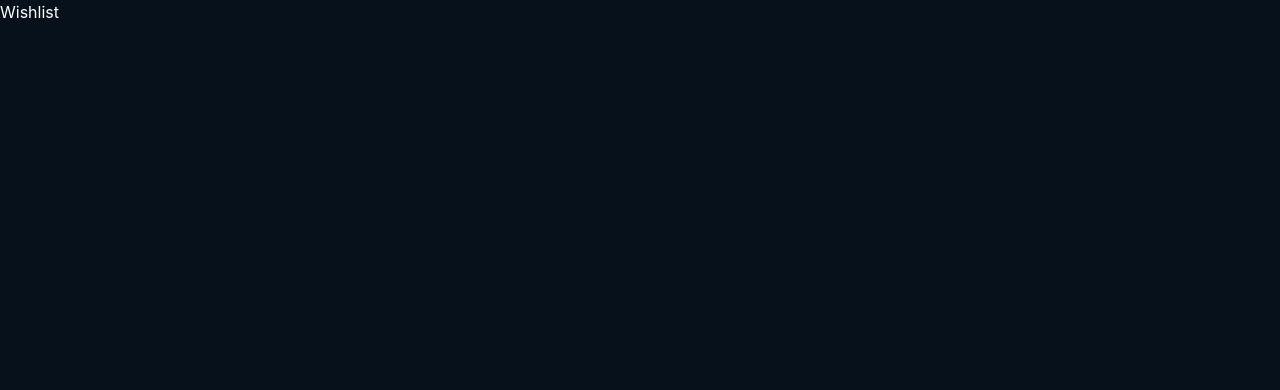
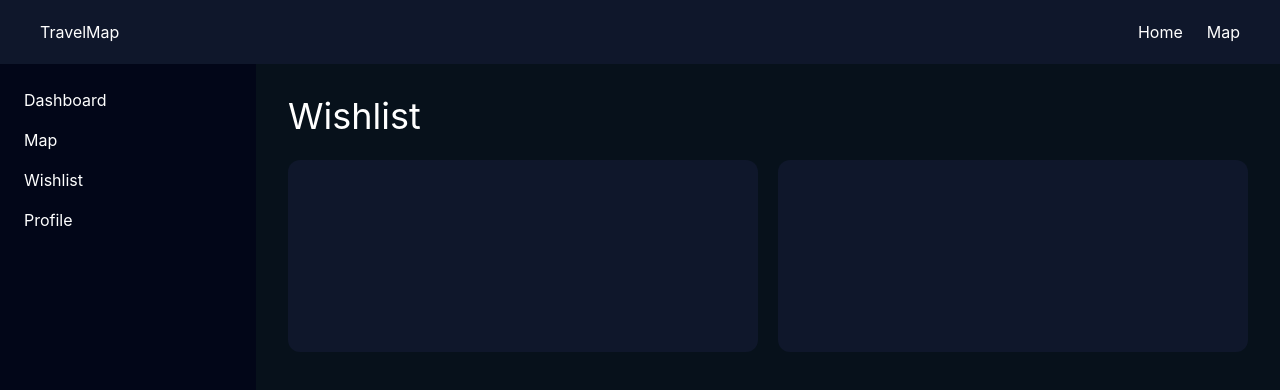
Before and after one commit to Dima387/travel_check-list, a React (Vite) app: page /wishlist in a window 1280 px wide. Shown: the top 390 px of the page. Built offline with nearby package versions, Linux system fonts and the light colour scheme.

Commit message:
Added new pages

```diff
--- a/src/pages/Checklist.jsx
+++ b/src/pages/Checklist.jsx
@@ -0,0 +1,37 @@
+import MainLayout from "../layouts/MainLayout"
+
+export default function Checklist(){
+
+return(
+
+<MainLayout>
+
+<h1>
+Checklists
+</h1>
+
+<div
+className="
+space-y-4
+"
+>
+
+<div
+className="
+bg-slate-800
+p-6
+rounded-xl
+"
+>
+
+Japan Trip
+
+</div>
+
+</div>
+
+</MainLayout>
+
+)
+
+}
--- a/src/pages/Dashboard.jsx
+++ b/src/pages/Dashboard.jsx
@@ -1,5 +1,19 @@
+import MainLayout from "../layouts/MainLayout"
+import PageTitle from "../components/PageTitle"
+
 export default function Dashboard(){
- return(
-  <h1>Dashboard</h1>
- )
+
+return(
+
+    <MainLayout>
+        <PageTitle title="Dashboard"/>
+            <div className="grid grid-cols-3 gap-6">
+                <div className="bg-slate-800 rounded-xl h-40"/>
+                <div className="bg-slate-800 rounded-xl h-40"/>
+                <div className="bg-slate-800 rounded-xl h-40"/>
+            </div>
+    </MainLayout>
+
+)
+
 }
--- a/src/pages/Map.jsx
+++ b/src/pages/Map.jsx
@@ -1,5 +1,14 @@
+import MainLayout from "../layouts/MainLayout"
+
 export default function Map(){
- return(
-  <h1>Map</h1>
- )
+
+return(
+
+    <MainLayout>
+        <h1 className="text-4xl mb-8">Travel Map</h1>
+        <div className="bg-slate-900 rounded-2xl h-[600px]"/>
+    </MainLayout>
+
+)
+
 }
--- a/src/pages/Profile.jsx
+++ b/src/pages/Profile.jsx
@@ -1,5 +1,42 @@
+import MainLayout from "../layouts/MainLayout"
+
 export default function Profile(){
- return(
-  <h1>Profile</h1>
- )
+
+return(
+
+<MainLayout>
+
+<div
+className="
+flex
+gap-8
+"
+>
+
+<div
+className="
+w-40
+h-40
+bg-slate-700
+rounded-full
+"/>
+
+<div>
+
+<h1>
+Username
+</h1>
+
+<p>
+user@email.com
+</p>
+
+</div>
+
+</div>
+
+</MainLayout>
+
+)
+
 }
--- a/src/pages/Statistic.jsx
+++ b/src/pages/Statistic.jsx
@@ -0,0 +1,39 @@
+import MainLayout from "../layouts/MainLayout"
+
+export default function Statistics(){
+
+return(
+
+<MainLayout>
+
+<h1>
+Statistics
+</h1>
+
+<div
+className="
+space-y-5
+"
+>
+
+<div
+className="
+h-40
+bg-slate-800
+rounded-xl
+"/>
+
+<div
+className="
+h-60
+bg-slate-900
+rounded-xl
+"/>
+
+</div>
+
+</MainLayout>
+
+)
+
+}
--- a/src/pages/Wishlist.jsx
+++ b/src/pages/Wishlist.jsx
@@ -1,5 +1,48 @@
+import MainLayout from "../layouts/MainLayout"
+
 export default function Wishlist(){
- return(
-  <h1>Wishlist</h1>
- )
+
+return(
+
+<MainLayout>
+
+<h1
+className="
+text-4xl
+mb-6
+"
+>
+
+Wishlist
+
+</h1>
+
+<div
+className="
+grid
+grid-cols-2
+gap-5
+"
+>
+
+<div
+className="
+bg-slate-900
+h-48
+rounded-xl
+"/>
+
+<div
+className="
+bg-slate-900
+h-48
+rounded-xl
+"/>
+
+</div>
+
+</MainLayout>
+
+)
+
 }
```
Also changed, not shown: src/components/PageTitle.jsx (+4 -13 lines).
